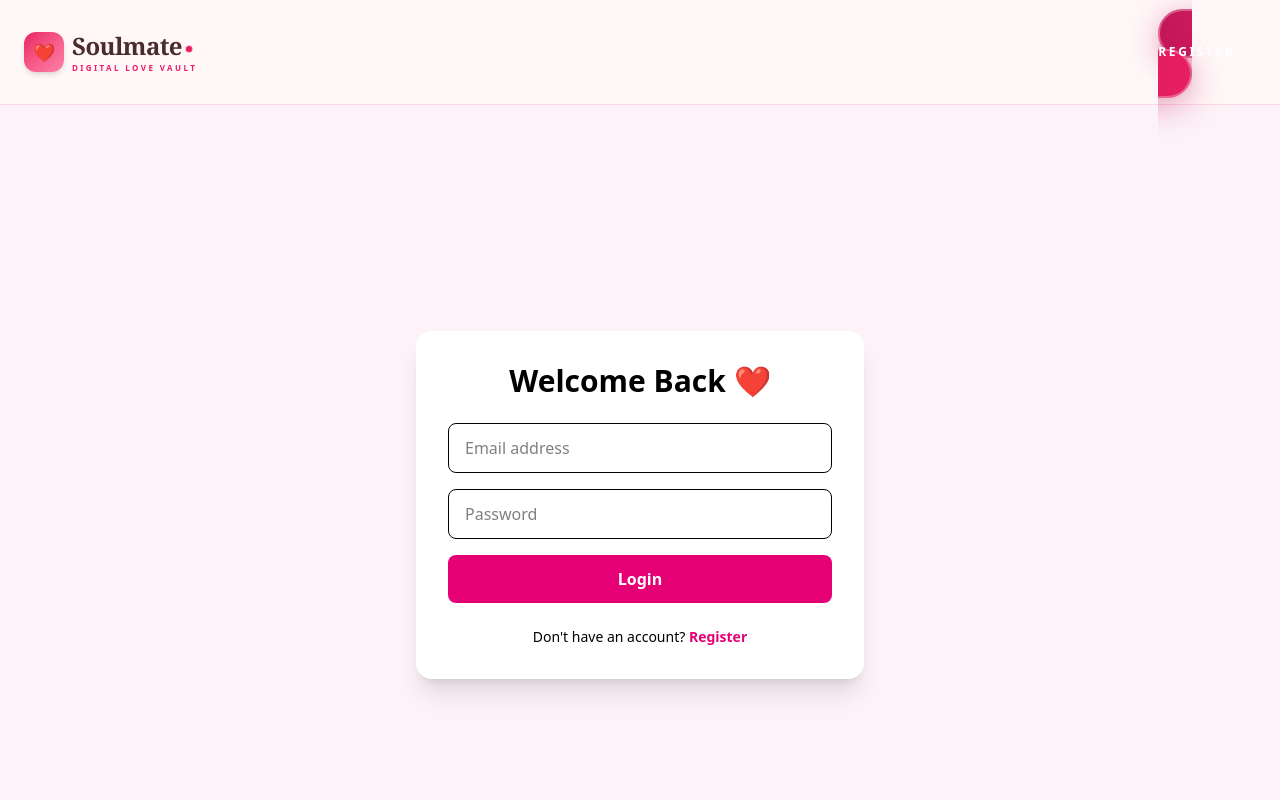
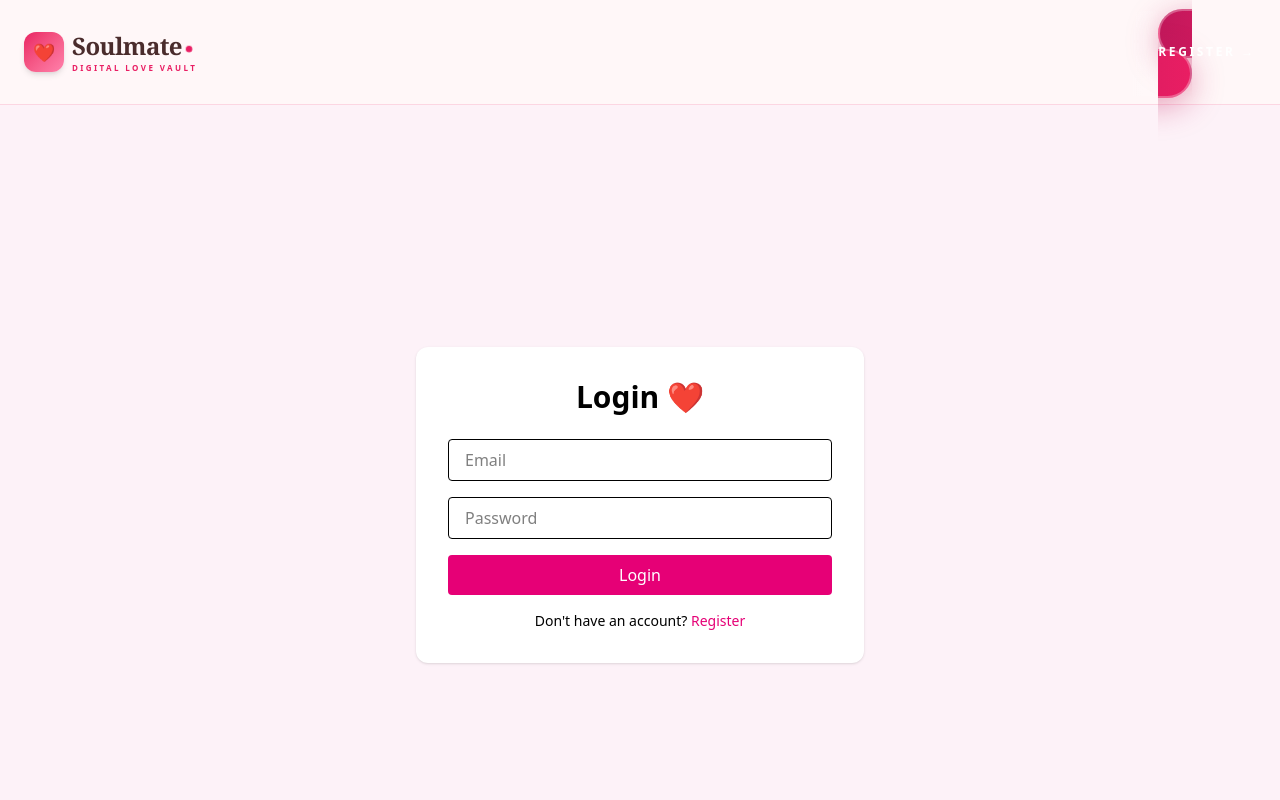
Before and after one commit to yash6rana6/Twinflame, a Next.js app: page /login in a window 1280 px wide. Shown: the top 800 px of the page. Built offline with nearby package versions, Linux system fonts and the light colour scheme; no server answers.

Commit message:
fix login suspense issue

```diff
--- /dev/null
+++ b/src/app/login/LoginClient.jsx
@@ -0,0 +1,117 @@
+"use client";
+
+import { useEffect, useState } from "react";
+import { useRouter, useSearchParams } from "next/navigation";
+import { motion } from "framer-motion";
+import Link from "next/link";
+import { signIn } from "next-auth/react";
+import { useAuth } from "@/context/AuthContext";
+
+export default function LoginClient() {
+  const router = useRouter();
+  const searchParams = useSearchParams();
+  const { user, loading: authLoading } = useAuth();
+
+  const [loading, setLoading] = useState(false);
+  const [form, setForm] = useState({
+    email: "",
+    password: "",
+  });
+  const [error, setError] = useState("");
+
+  useEffect(() => {
+    if (!authLoading && user) {
+      router.push("/profile");
+    }
+  }, [user, authLoading, router]);
+
+  const handleChange = (e) => {
+    setForm({ ...form, [e.target.name]: e.target.value });
+    setError("");
+  };
+
+  const handleSubmit = async (e) => {
+    e.preventDefault();
+    setLoading(true);
+    setError("");
+
+    try {
+      const res = await signIn("credentials", {
+        email: form.email,
+        password: form.password,
+        redirect: false,
+      });
+
+      if (res?.error) {
+        setError(res.error || "Invalid email or password");
+      } else {
+        const redirectTo = searchParams.get("redirect") || "/profile";
+        router.push(redirectTo);
+        router.refresh();
+      }
+    } catch (err) {
+      setError("Something went wrong.");
+    } finally {
+      setLoading(false);
+    }
+  };
+
+  if (authLoading) {
+    return (
+      <div className="min-h-screen flex items-center justify-center">
+        Checking session...
+      </div>
+    );
+  }
+
+  return (
+    <main className="min-h-screen flex items-center justify-center bg-pink-50">
+      <div className="w-full max-w-md bg-white rounded-xl shadow p-8">
+        <h1 className="text-3xl font-bold mb-6 text-center">Login ❤️</h1>
+
+        {error && (
+          <div className="mb-4 p-2 bg-red-100 text-red-600 rounded text-sm text-center">
+            {error}
+          </div>
+        )}
+
+        <form onSubmit={handleSubmit} className="space-y-4">
+          <input
+            type="email"
+            name="email"
+            placeholder="Email"
+            required
+            value={form.email}
+            onChange={handleChange}
+            className="w-full border px-4 py-2 rounded"
+          />
+
+          <input
+            type="password"
+            name="password"
+            placeholder="Password"
+            required
+            value={form.password}
+            onChange={handleChange}
+            className="w-full border px-4 py-2 rounded"
+          />
+
+          <button
+            type="submit"
+            disabled={loading}
+            className="w-full bg-pink-600 text-white py-2 rounded"
+          >
+            {loading ? "Logging in..." : "Login"}
+          </button>
+        </form>
+
+        <p className="text-center mt-4 text-sm">
+          Don't have an account?{" "}
+          <Link href="/register" className="text-pink-600">
+            Register
+          </Link>
+        </p>
+      </div>
+    </main>
+  );
+}
--- a/src/app/login/page.jsx
+++ b/src/app/login/page.jsx
@@ -1,135 +1,10 @@
-"use client";
-
-export const dynamic = "force-dynamic";
-
-import { useEffect, useState } from "react";
-import { useRouter, useSearchParams } from "next/navigation";
-import { motion } from "framer-motion";
-import Link from "next/link";
-import { signIn } from "next-auth/react";
-import { useAuth } from "@/context/AuthContext";
+import { Suspense } from "react";
+import LoginClient from "./LoginClient";
 
 export default function LoginPage() {
-  const router = useRouter();
-  const searchParams = useSearchParams();
-  const { user, loading: authLoading } = useAuth();
-
-  const [loading, setLoading] = useState(false);
-  const [form, setForm] = useState({
-    email: "",
-    password: "",
-  });
-
-  const [error, setError] = useState("");
-
-  useEffect(() => {
-    if (!authLoading && user) {
-      router.push("/profile");
-    }
-  }, [user, authLoading, router]);
-
-  const handleChange = (e) => {
-    setForm({ ...form, [e.target.name]: e.target.value });
-    setError("");
-  };
-
-  const handleSubmit = async (e) => {
-    e.preventDefault();
-    setLoading(true);
-    setError("");
-
-    try {
-      const res = await signIn("credentials", {
-        email: form.email,
-        password: form.password,
-        redirect: false,
-      });
-
-      if (res?.error) {
-        setError(res.error || "Invalid email or password");
-      } else {
-        const redirectTo = searchParams.get("redirect") || "/profile";
-        router.push(redirectTo);
-        router.refresh();
-      }
-    } catch (err) {
-      console.error("Login error:", err);
-      setError("Something went wrong. Please try again.");
-    } finally {
-      setLoading(false);
-    }
-  };
-
-  if (authLoading) {
-    return (
-      <div className="min-h-screen flex items-center justify-center bg-pink-50">
-        <motion.div
-          animate={{ scale: [1, 1.1, 1] }}
-          className="text-2xl font-bold text-rose-600"
-        >
-          Checking session... 💕
-        </motion.div>
-      </div>
-    );
-  }
-
   return (
-    <main className="min-h-screen bg-pink-50 flex items-center justify-center px-6">
-      <div className="w-full max-w-md bg-white rounded-2xl shadow-xl p-8">
-
-        <h1 className="text-3xl font-bold text-center mb-6">
-          Welcome Back ❤️
-        </h1>
-
-        {error && (
-          <div className="mb-4 p-3 bg-red-100 text-red-600 rounded-lg text-sm text-center">
-            {error}
-          </div>
-        )}
-
-        <form onSubmit={handleSubmit} className="space-y-4">
-
-          <input
-            type="email"
-            name="email"
-            placeholder="Email address"
-            required
-            value={form.email}
-            onChange={handleChange}
-            className="w-full px-4 py-3 border rounded-lg focus:outline-none focus:ring-2 focus:ring-pink-400"
-          />
-
-          <input
-            type="password"
-            name="password"
-            placeholder="Password"
-            required
-            value={form.password}
-            onChange={handleChange}
-            className="w-full px-4 py-3 border rounded-lg focus:outline-none focus:ring-2 focus:ring-pink-400"
-          />
-
-          <button
-            disabled={loading}
-            type="submit"
-            className="w-full py-3 bg-pink-600 text-white rounded-lg font-semibold hover:bg-pink-700 transition"
-          >
-            {loading ? "Logging in..." : "Login"}
-          </button>
-
-        </form>
-
-        <p className="mt-6 text-center text-sm">
-          Don't have an account?{" "}
-          <Link
-            href="/register"
-            className="text-pink-600 font-semibold hover:underline"
-          >
-            Register
-          </Link>
-        </p>
-
-      </div>
-    </main>
+    <Suspense fallback={<div className="min-h-screen flex items-center justify-center">Loading...</div>}>
+      <LoginClient />
+    </Suspense>
   );
 }
```
